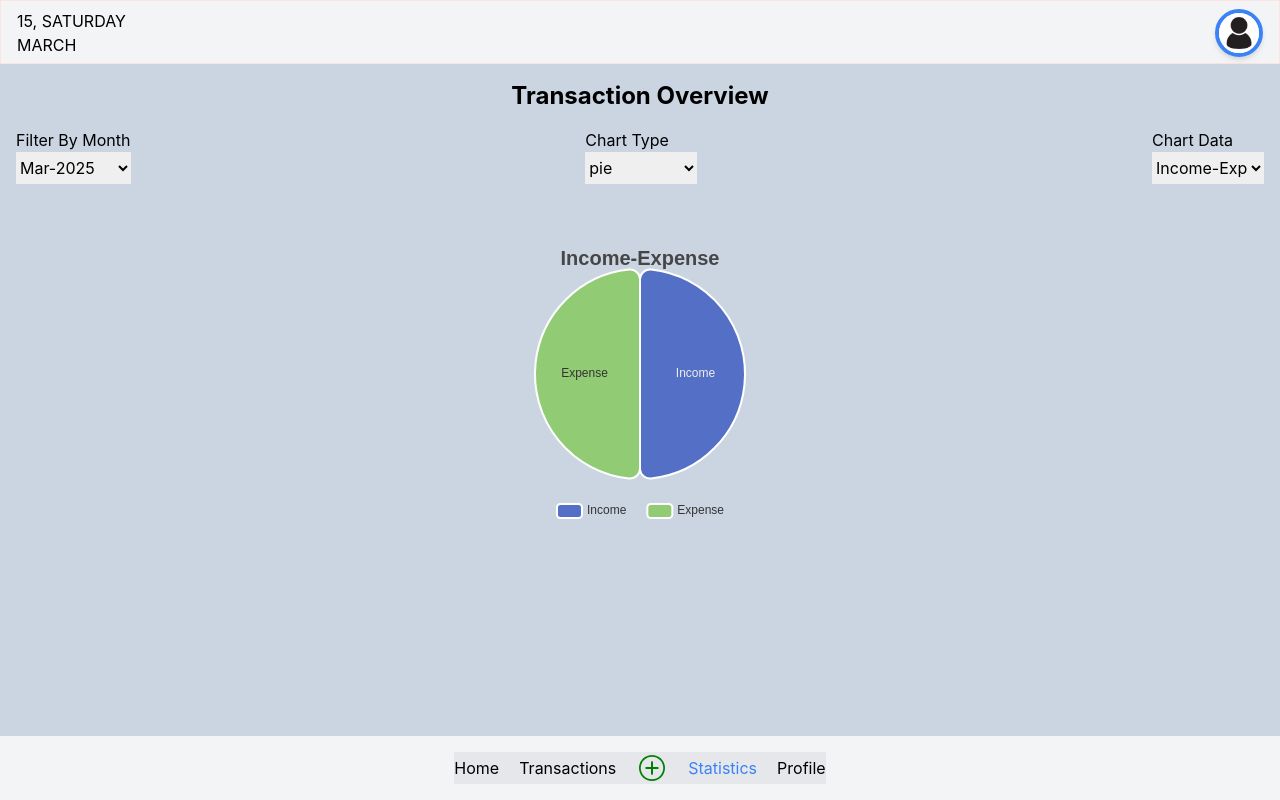
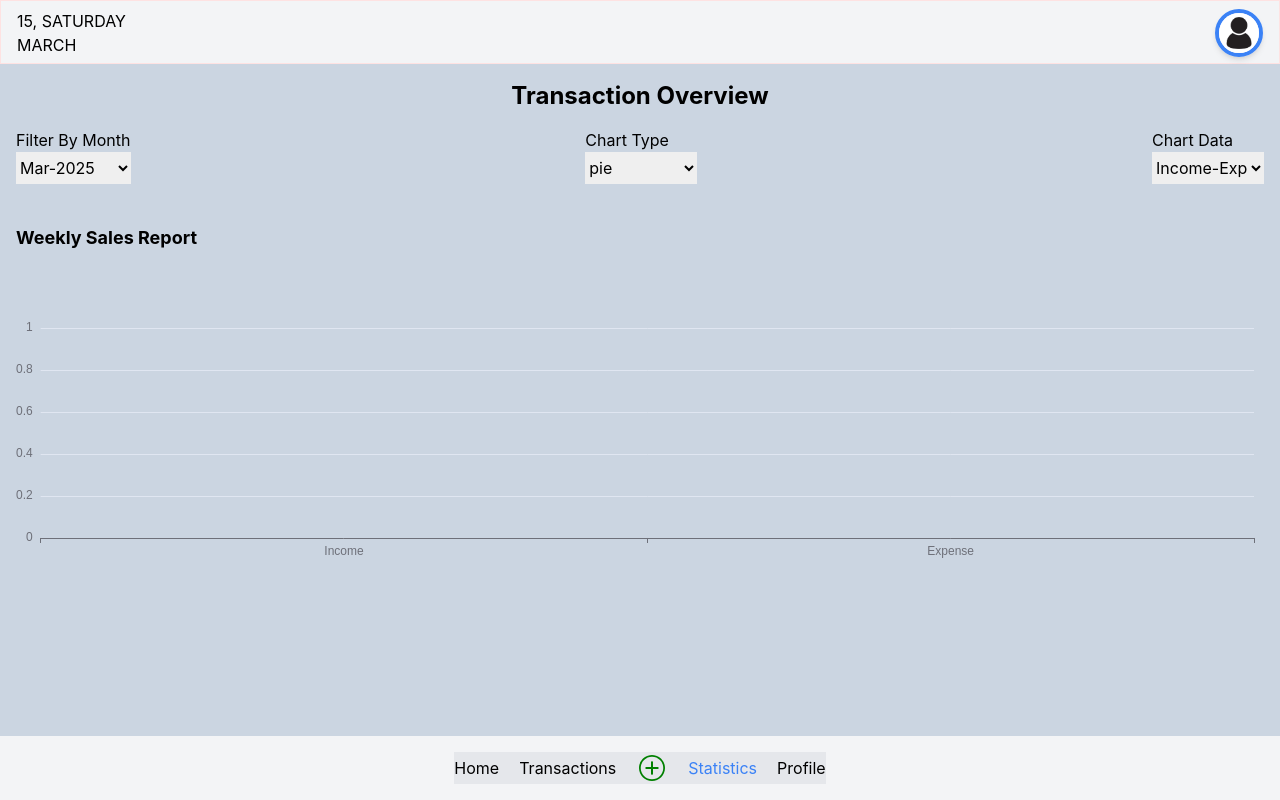
Before and after one commit to gnknaveenkumar/advanced_expense_tracker, a React (Create React App) app: page /statictics in a window 1280 px wide. Built offline with nearby package versions, Linux system fonts and the light colour scheme.

Commit message:
barchart

```diff
--- /dev/null
+++ b/src/components/BarChart.tsx
@@ -0,0 +1,48 @@
+import React from "react";
+import ReactECharts from "echarts-for-react";
+import { EChartsOption } from "echarts";
+
+interface BarChartProps {
+  data?: number[];
+  labels?: string[];
+}
+const BarChart: React.FC<BarChartProps> = ({ data, labels }) => {
+  const option: EChartsOption = {
+    grid: {
+      left: 0, // Space for sticky Y-axis labels
+      right: "10px",
+      bottom: "10px",
+      containLabel: true,
+    },
+    xAxis: {
+      type: "category",
+      data: labels,
+      axisLabel: {
+        interval: 0, // Show all labels
+      },
+    },
+    yAxis: {
+      type: "value",
+    },
+    series: [
+      {
+        name: "Datas",
+        data: data,
+        type: "bar",
+        barWidth: 20,
+        itemStyle: {
+          color: "#4CAF50", // Custom green color
+        },
+      },
+    ],
+  };
+
+  return (
+    <div>
+      <h2 className="text-lg font-bold mb-4">Weekly Sales Report</h2>
+      <ReactECharts option={option} style={{ height: 300 }} />
+    </div>
+  );
+};
+
+export default BarChart;
--- a/src/pages/Statictics.tsx
+++ b/src/pages/Statictics.tsx
@@ -7,6 +7,7 @@ import {
 } from "../utility/utils";
 import { expenseTrackerDataContext } from "../contexts/expenseTrackerContext";
 import _ from "lodash";
+import BarChart from "../components/BarChart";
 
 const Statictics = () => {
   const { selectedMonth, setSelectedMonth, months, filteredTransactions } =
@@ -31,6 +32,9 @@ const Statictics = () => {
     const selected = e.target.value;
     setSelectedMonth(selected);
   };
+
+  const lables = chartData.map((item) => item.name);
+  const values = chartData.map((item) => item.value);
 
   return (
     <div className="p-4 m-auto ">
@@ -91,11 +95,16 @@ const Statictics = () => {
       </div>
       <div className="mt-10">
         {/* <Charts data={chartData} chartType="pie" title={chartComparisonStr} /> */}
-        <Charts
+        {/* <Charts
           data={chartData}
           chartType={chartType}
           title={chartComparisonStr}
-        />
+        /> */}
+        <div style={{ overflowX: "auto", width: "100%" }}>
+          <div style={{ minWidth: "800px" }}>
+            <BarChart data={values} labels={lables} />
+          </div>
+        </div>
       </div>
     </div>
   );
```
